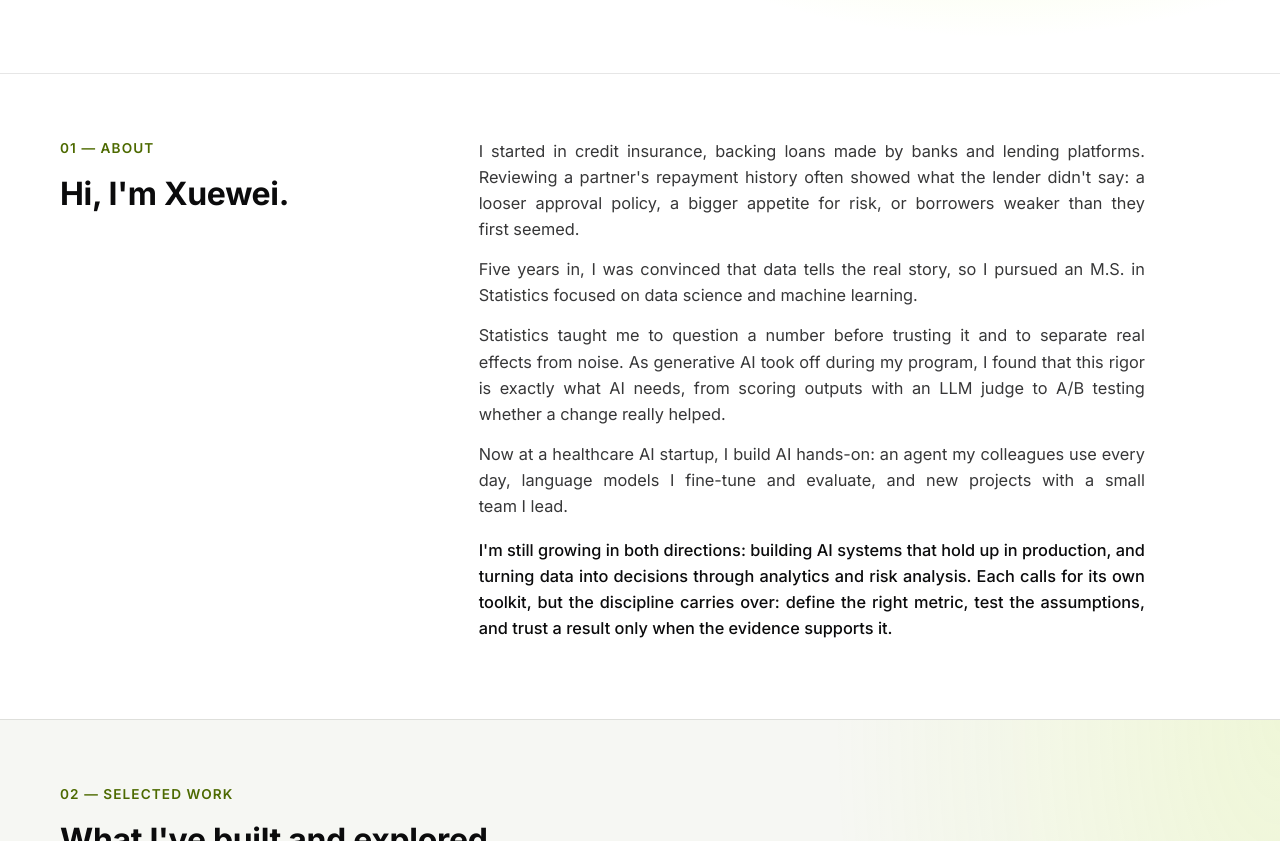
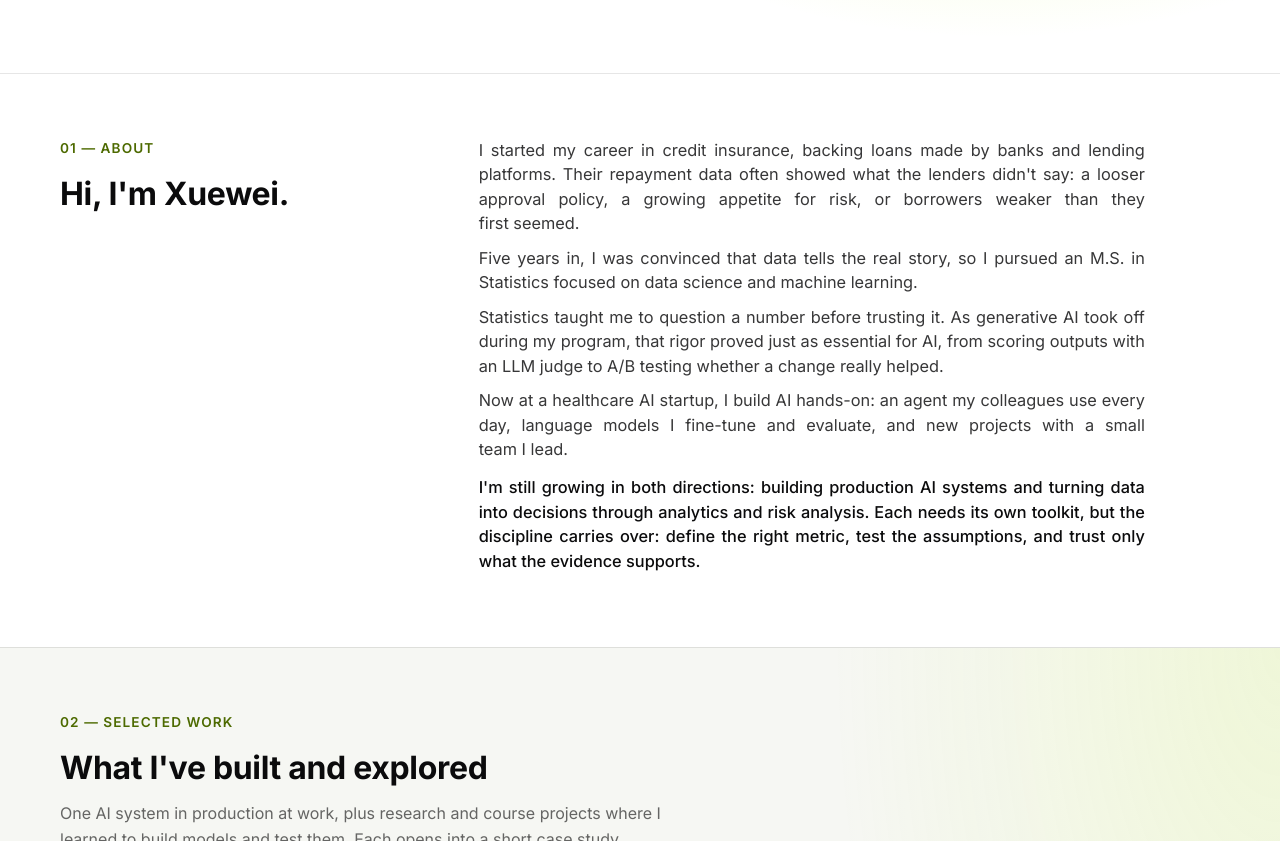
Before and after one commit to Xuewei-Z/xuewei-z.github.io, a plain HTML site: page index.html in a window 1280 px wide. Shown: the part 580-1421 px from the top of the page. Drawn offline with Linux system fonts and the light colour scheme.

Commit message:
Tighten About text and line spacing
Co-Authored-By: Claude Opus 5.5 <noreply@anthropic.com>
Claude-Session: https://claude.ai/code/session_01MrB26HzzzHjrj4v4fHbKUy

```diff
--- a/index.html
+++ b/index.html
@@ -13,7 +13,7 @@
 
   <!-- All styling lives in style.css -->
   <link rel="icon" href="favicon.svg" type="image/svg+xml">
-  <link rel="stylesheet" href="style.css?v=20261120b">
+  <link rel="stylesheet" href="style.css?v=20261125a">
 </head>
 <body>
 
@@ -77,20 +77,20 @@
         <h2>Hi, I'm Xuewei.</h2>
       </div>
       <div class="about-text">
-        <p>I started in credit insurance, backing loans made by banks and lending platforms. Reviewing a
-        partner's repayment history often showed what the lender didn't say: a looser approval policy, a bigger
-        appetite for risk, or borrowers weaker than they first&nbsp;seemed.</p>
+        <p>I started my career in credit insurance, backing loans made by banks and lending platforms. Their
+        repayment data often showed what the lenders didn't say: a looser approval policy, a growing appetite
+        for risk, or borrowers weaker than they first&nbsp;seemed.</p>
         <p>Five years in, I was convinced that data tells the real story, so I pursued an M.S. in Statistics
         focused on data science and machine learning.</p>
-        <p>Statistics taught me to question a number before trusting it and to separate real effects from noise.
-        As generative AI took off during my program, I found that this rigor is exactly what AI needs, from
-        scoring outputs with an LLM judge to A/B testing whether a change really helped.</p>
+        <p>Statistics taught me to question a number before trusting it. As generative AI took off during my
+        program, that rigor proved just as essential for AI, from scoring outputs with an LLM judge to A/B
+        testing whether a change really&nbsp;helped.</p>
         <p>Now at a healthcare AI startup, I build AI hands-on: an agent my colleagues use every day, language
         models I fine-tune and evaluate, and new projects with a small team&nbsp;I&nbsp;lead.</p>
-        <p class="about-close">I'm still growing in both directions: building AI systems that hold up in production,
-        and turning data into decisions through analytics and risk analysis. Each calls for its own toolkit, but
-        the discipline carries over: define the right metric, test the assumptions, and trust a result only when
-        the evidence&nbsp;supports&nbsp;it.</p>
+        <p class="about-close">I'm still growing in both directions: building production AI systems and turning
+        data into decisions through analytics and risk analysis. Each needs its own toolkit, but the discipline
+        carries over: define the right metric, test the assumptions, and trust only what the
+        evidence&nbsp;supports.</p>
       </div>
     </div>
   </section>
--- a/style.css
+++ b/style.css
@@ -810,3 +810,7 @@ a.logo-tile:hover { border-color: var(--lime); transform: translateY(-2px); }
 @media (min-width: 761px) {
   .about-text p { text-align: justify; hyphens: none; }
 }
+
+/* About: tighter line and paragraph spacing */
+.about-text p { line-height: 1.5; margin-bottom: 10px; }
+.about-text .about-close { margin-top: 14px; }
```
Also changed, not shown: projects/ethereum-auctions.html (+1 -1 lines), projects/fine-tuning.html (+1 -1 lines), projects/hotel-recommender.html (+1 -1 lines), projects/viki.html (+1 -1 lines).
